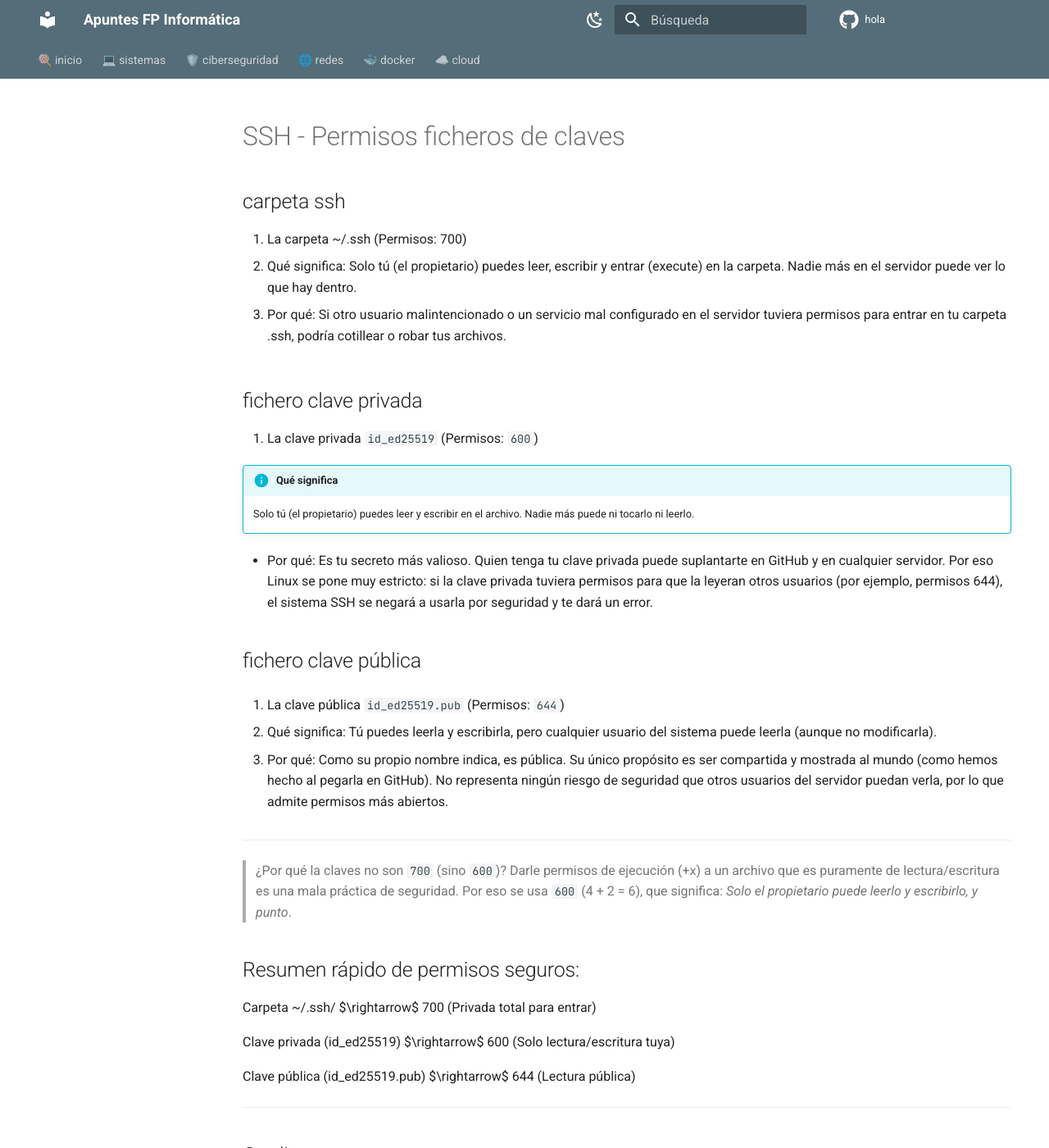
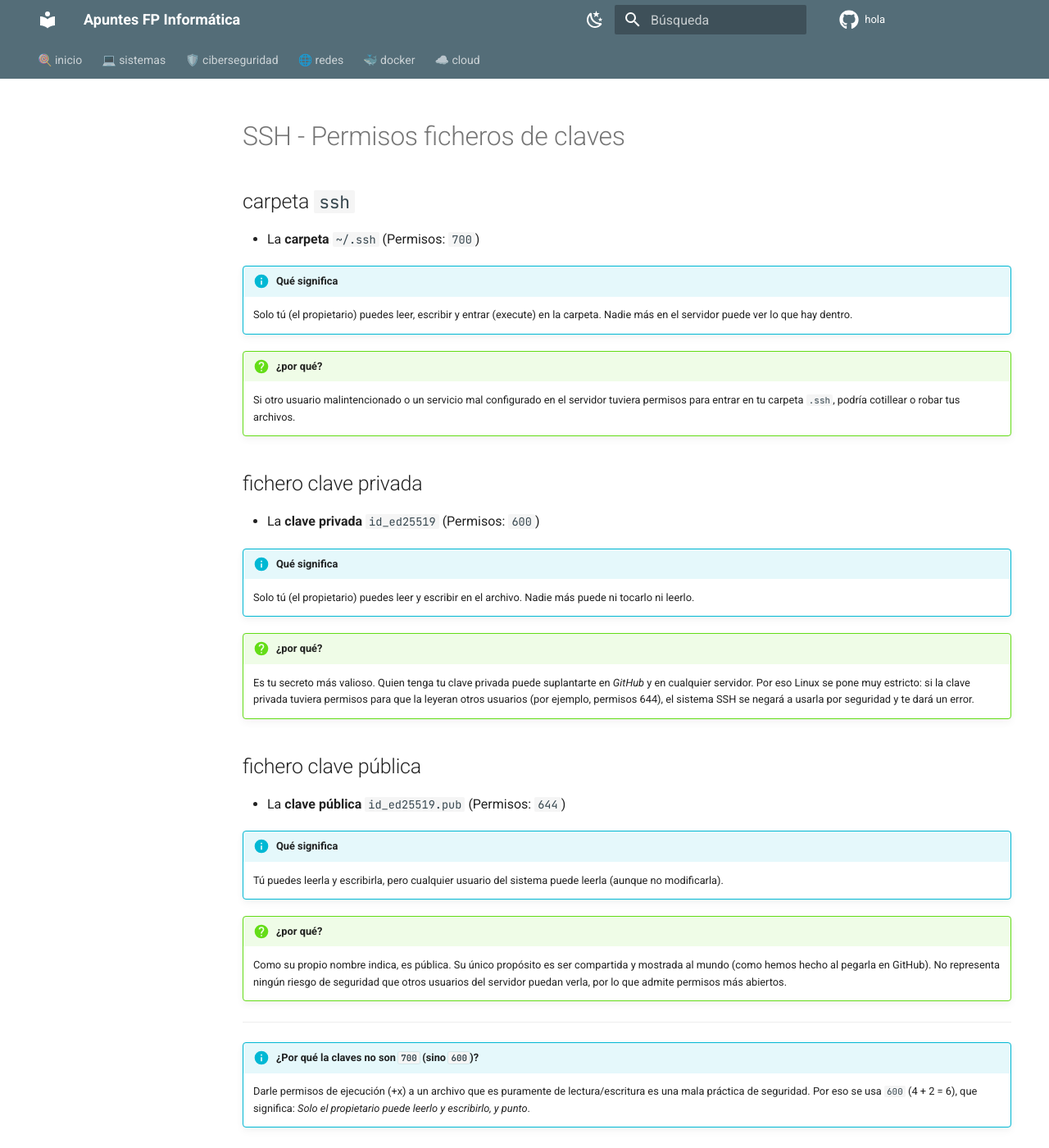
Before and after one commit to fcuadradoa01/hola, an MkDocs documentation site: the page built from docs/sistemas/ssh-permisos-file.md, in a window 1280 px wide and 1400 px high. Shown: the whole window at 82% size. Built offline with MkDocs 1.6.1 and Material for MkDocs 9.7.7, drawn with Linux system fonts in a browser that asks for light colours; comment, search, counter and statistics services are not loaded; some of the changed lines change nothing that is shown.

Commit message:
mejorarmos ssh-ficheros

```diff
--- a/docs/sistemas/ssh-permisos-file.md
+++ b/docs/sistemas/ssh-permisos-file.md
@@ -11,35 +11,41 @@ level: básico
 
 # SSH - Permisos ficheros de claves
 
-## carpeta ssh
+## carpeta `ssh`
 
-1. La carpeta ~/.ssh (Permisos: 700)
-- Qué significa: Solo tú (el propietario) puedes leer, escribir y entrar (execute) en la carpeta. Nadie más en el servidor puede ver lo que hay dentro.
+- La __carpeta__ `~/.ssh` (Permisos: `700`)
 
-- Por qué: Si otro usuario malintencionado o un servicio mal configurado en el servidor tuviera permisos para entrar en tu carpeta .ssh, podría cotillear o robar tus archivos.
+!!! info "Qué significa"
+    Solo tú (el propietario) puedes leer, escribir y entrar (execute) en la carpeta. Nadie más en el servidor puede ver lo que hay dentro.
+
+!!! question "¿por qué?"
+    Si otro usuario malintencionado o un servicio mal configurado en el servidor tuviera permisos para entrar en tu carpeta `.ssh`, podría cotillear o robar tus archivos.
 
 ## fichero clave privada
 
-2. La clave privada `id_ed25519` (Permisos: `600`)
+- La __clave privada__ `id_ed25519` (Permisos: `600`)
 
 !!! info "Qué significa"
     Solo tú (el propietario) puedes leer y escribir en el archivo. Nadie más puede ni tocarlo ni leerlo.
 
-- Por qué: Es tu secreto más valioso. Quien tenga tu clave privada puede suplantarte en GitHub y en cualquier servidor. Por eso Linux se pone muy estricto: si la clave privada tuviera permisos para que la leyeran otros usuarios (por ejemplo, permisos 644), el sistema SSH se negará a usarla por seguridad y te dará un error.
+!!! question "¿por qué?"
+    Es tu secreto más valioso. Quien tenga tu clave privada puede suplantarte en *GitHub* y en cualquier servidor. Por eso Linux se pone muy estricto: si la clave privada tuviera permisos para que la leyeran otros usuarios (por ejemplo, permisos 644), el sistema SSH se negará a usarla por seguridad y te dará un error.
 
 ## fichero clave pública
 
-3. La clave pública `id_ed25519.pub` (Permisos: `644`)
+- La __clave pública__ `id_ed25519.pub` (Permisos: `644`)
 
-- Qué significa: Tú puedes leerla y escribirla, pero cualquier usuario del sistema puede leerla (aunque no modificarla).
+!!! info "Qué significa"
+    Tú puedes leerla y escribirla, pero cualquier usuario del sistema puede leerla (aunque no modificarla).
 
-- Por qué: Como su propio nombre indica, es pública. Su único propósito es ser compartida y mostrada al mundo (como hemos hecho al pegarla en GitHub). No representa ningún riesgo de seguridad que otros usuarios del servidor puedan verla, por lo que admite permisos más abiertos.
+!!! question "¿por qué?"
+    Como su propio nombre indica, es pública. Su único propósito es ser compartida y mostrada al mundo (como hemos hecho al pegarla en GitHub). No representa ningún riesgo de seguridad que otros usuarios del servidor puedan verla, por lo que admite permisos más abiertos.
 
 ---
 
-> ¿Por qué la claves no son `700` (sino `600`)?
-> Darle permisos de ejecución (+x) a un archivo que es puramente de lectura/escritura es una mala práctica de seguridad.
-> Por eso se usa `600` (4 + 2 = 6), que significa: *Solo el propietario puede leerlo y escribirlo, y punto*.
+!!! info "¿Por qué la claves no son `700` (sino `600`)?"
+    Darle permisos de ejecución (+x) a un archivo que es puramente de lectura/escritura es una mala práctica de seguridad.
+    Por eso se usa `600` (4 + 2 = 6), que significa: *Solo el propietario puede leerlo y escribirlo, y punto*.
 
 ## Resumen rápido de permisos seguros:
 
```
